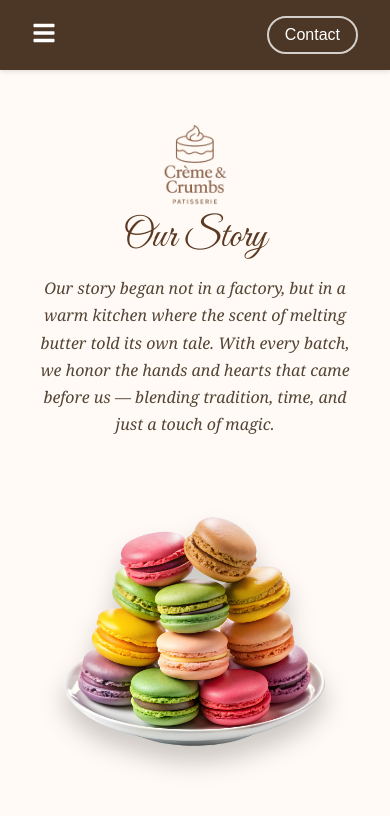
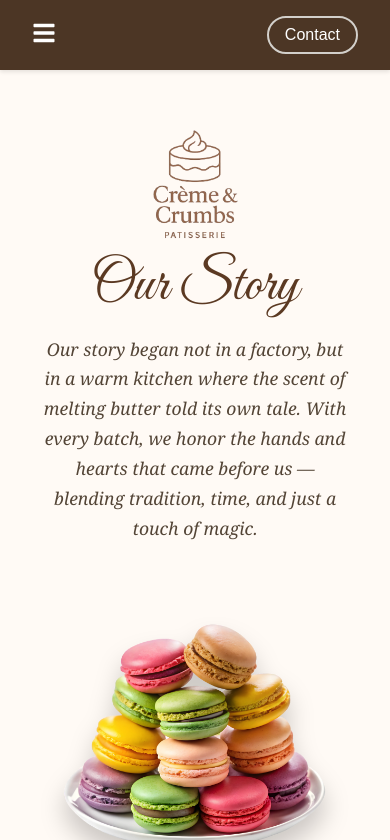
Before and after one commit to ChrKatsaros/cremeAndCrumbs, a React (Vite) app: page /about in a window 390 px wide. Shown: the top 840 px of the page. Built offline with nearby package versions, Linux system fonts and the light colour scheme; a web font is replaced by a local one.

Commit message:
Apply responsive fixes and design improvements to About page

```diff
--- a/src/components/about.css
+++ b/src/components/about.css
@@ -45,7 +45,7 @@
   line-height: 1.9;
   opacity: 0.95;
   position: relative;
-  top: -1.5rem;
+  top: -1.6rem;
 }
 
 .about-right {
@@ -133,7 +133,7 @@
   }
 
   .about-img-small {
-    display: none; /* Κρύβεται σε κινητά για καθαρότητα */
+    display: none;
   }
 
   .footer-text {
@@ -144,14 +144,14 @@
 
 @media (max-width: 480px) {
   .about-title {
-    font-size: 2.5rem;
+    font-size: 3.6rem;
   }
 
   .about-description {
-    font-size: 1rem;
+    font-size: 1.1rem;
   }
 
   .about-logo {
-    width: 110px;
+    width: 150px;
   }
 }
```
